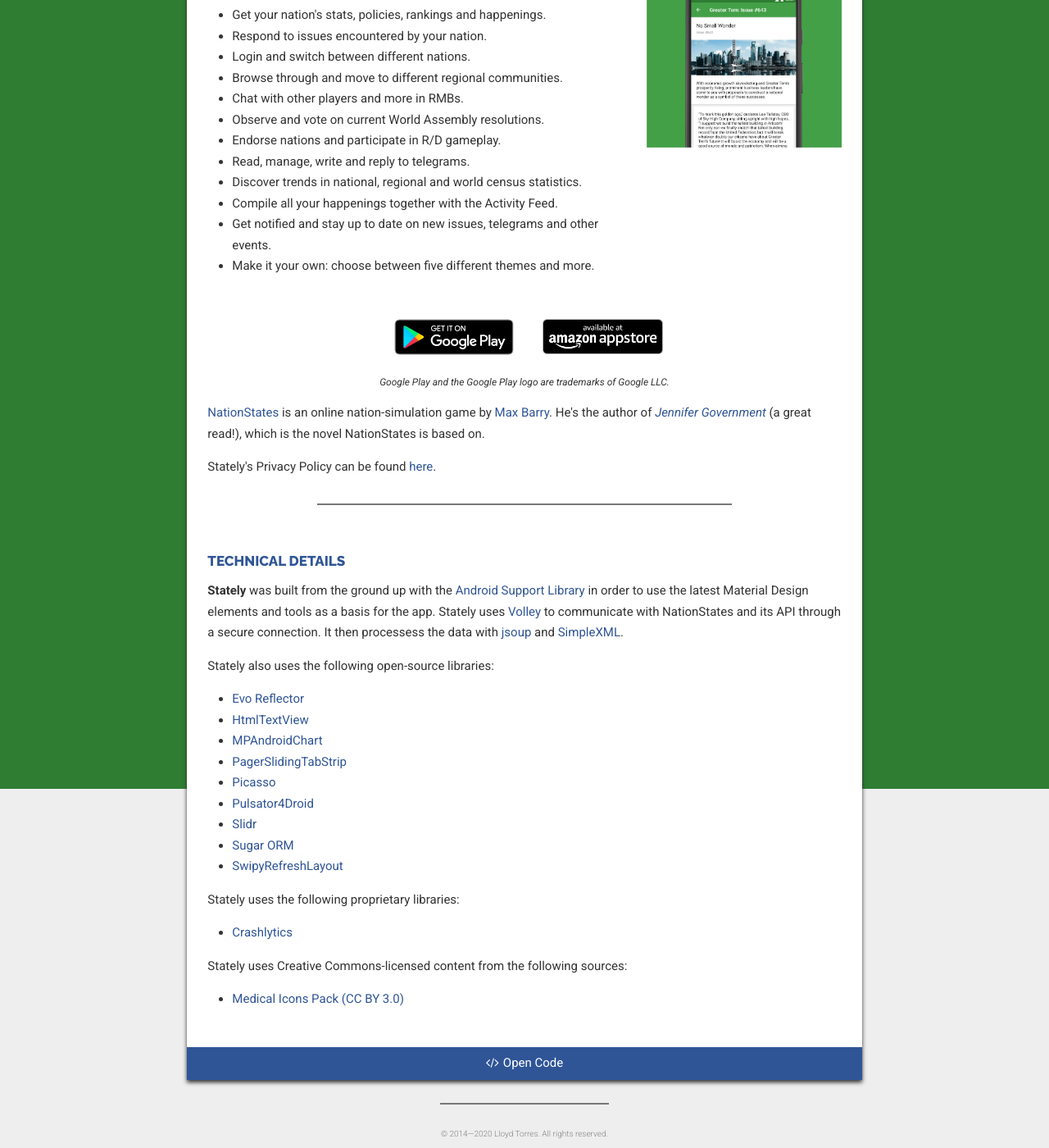
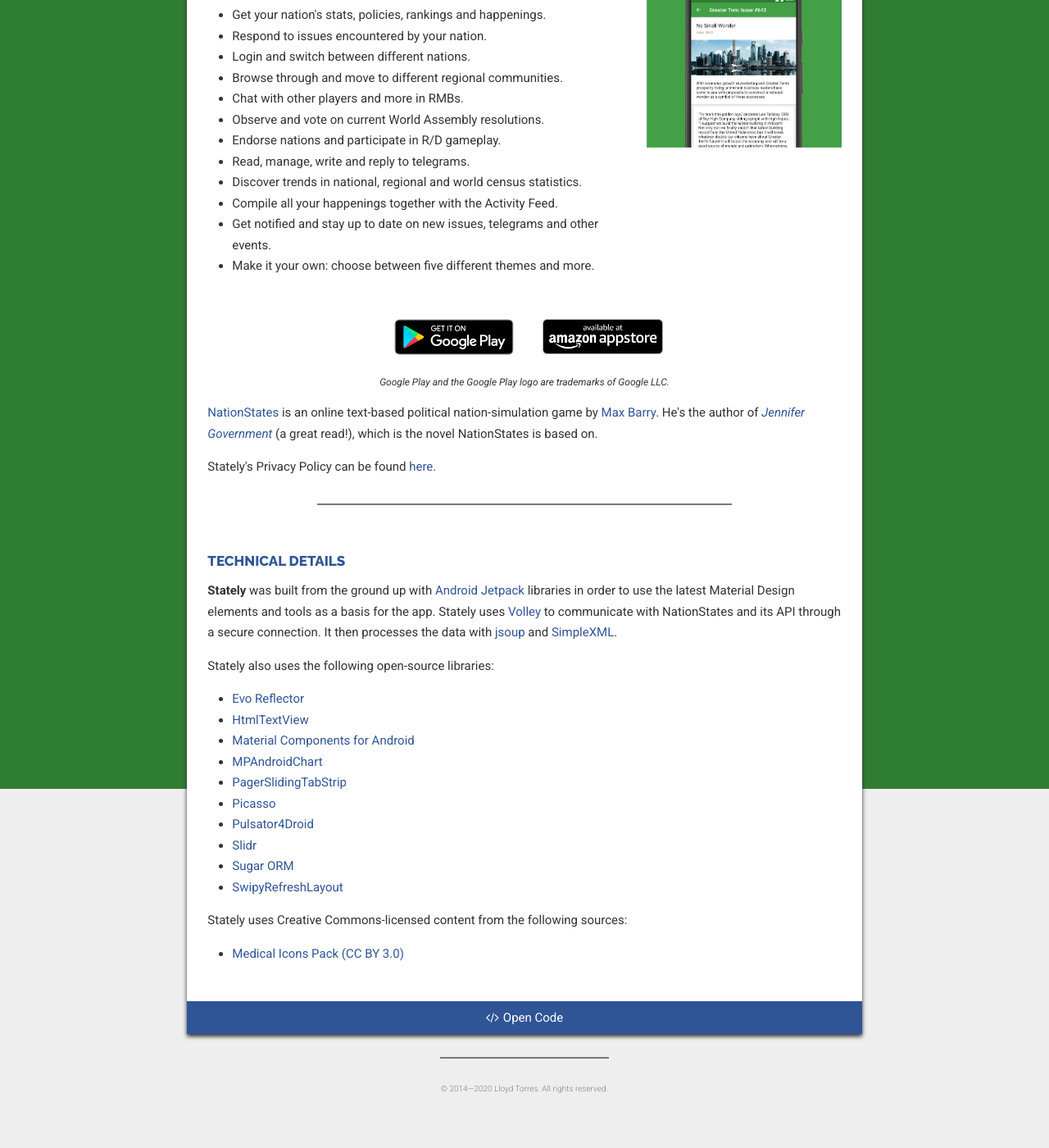
Before and after one commit to lloydtorres/lloydtorres.github.io, a Jekyll site: the page built from projects/stately.md, in a window 1280 px wide and 1400 px high, scrolled down 485 px. Shown: the whole window at 82% size. Built offline with Jekyll 4.4.1, drawn with Linux system fonts in a browser that asks for light colours; after the commit the page ends 1830 px from its top, so only the background shows below that.

Commit message:
Update Stately description

```diff
--- a/projects/stately.md
+++ b/projects/stately.md
@@ -73,7 +73,7 @@
     <p class="market-disclaimer pushdown">Google Play and the Google Play logo are trademarks of Google LLC.</p>
 </div>
 
-<p><a href="http://www.nationstates.net/">NationStates</a> is an online nation-simulation game by <a href="http://maxbarry.com/">Max Barry</a>. He's the author of <em><a href="http://www.amazon.ca/Jennifer-Government-Max-Barry/dp/1400030927">Jennifer Government</a></em> (a great read!), which is the novel NationStates is based on.</p>
+<p><a href="http://www.nationstates.net/">NationStates</a> is an online text-based political nation-simulation game by <a href="http://maxbarry.com/">Max Barry</a>. He's the author of <em><a href="http://www.amazon.ca/Jennifer-Government-Max-Barry/dp/1400030927">Jennifer Government</a></em> (a great read!), which is the novel NationStates is based on.</p>
 
 <p>Stately's Privacy Policy can be found <a href="https://www.iubenda.com/privacy-policy/7793041">here</a>.</p>
 
@@ -81,13 +81,14 @@
 
 <h2>Technical Details</h2>
 
-<p><strong>Stately</strong> was built from the ground up with the <a href="http://developer.android.com/tools/support-library/index.html">Android Support Library</a> in order to use the latest Material Design elements and tools as a basis for the app. Stately uses <a href="https://github.com/google/volley">Volley</a> to communicate with NationStates and its API through a secure connection. It then processess the data with <a href="http://jsoup.org/">jsoup</a> and <a href="http://simple.sourceforge.net/">SimpleXML</a>.</p>
+<p><strong>Stately</strong> was built from the ground up with <a href="https://developer.android.com/jetpack">Android Jetpack</a> libraries in order to use the latest Material Design elements and tools as a basis for the app. Stately uses <a href="https://github.com/google/volley">Volley</a> to communicate with NationStates and its API through a secure connection. It then processes the data with <a href="http://jsoup.org/">jsoup</a> and <a href="http://simple.sourceforge.net/">SimpleXML</a>.</p>
 
 <p>Stately also uses the following open-source libraries:</p>
 
 <ul>
     <li><a href="https://github.com/atteo/evo-inflector">Evo Reflector</a></li>
     <li><a href="https://github.com/SufficientlySecure/html-textview">HtmlTextView</a></li>
+    <li><a href="https://github.com/material-components/material-components-android">Material Components for Android</a></li>
     <li><a href="https://github.com/PhilJay/MPAndroidChart">MPAndroidChart</a></li>
     <li><a href="https://github.com/jpardogo/PagerSlidingTabStrip">PagerSlidingTabStrip</a></li>
     <li><a href="https://github.com/square/picasso">Picasso</a></li>
@@ -95,12 +96,6 @@
     <li><a href="https://github.com/r0adkll/Slidr">Slidr</a></li>
     <li><a href="https://github.com/satyan/sugar">Sugar ORM</a></li>
     <li><a href="https://github.com/omadahealth/SwipyRefreshLayout">SwipyRefreshLayout</a></li>
-</ul>
-
-<p>Stately uses the following proprietary libraries:</p>
-
-<ul>
-    <li><a href="https://try.crashlytics.com/">Crashlytics</a></li>
 </ul>
 
 <p>Stately uses Creative Commons-licensed content from the following sources:</p>
```
